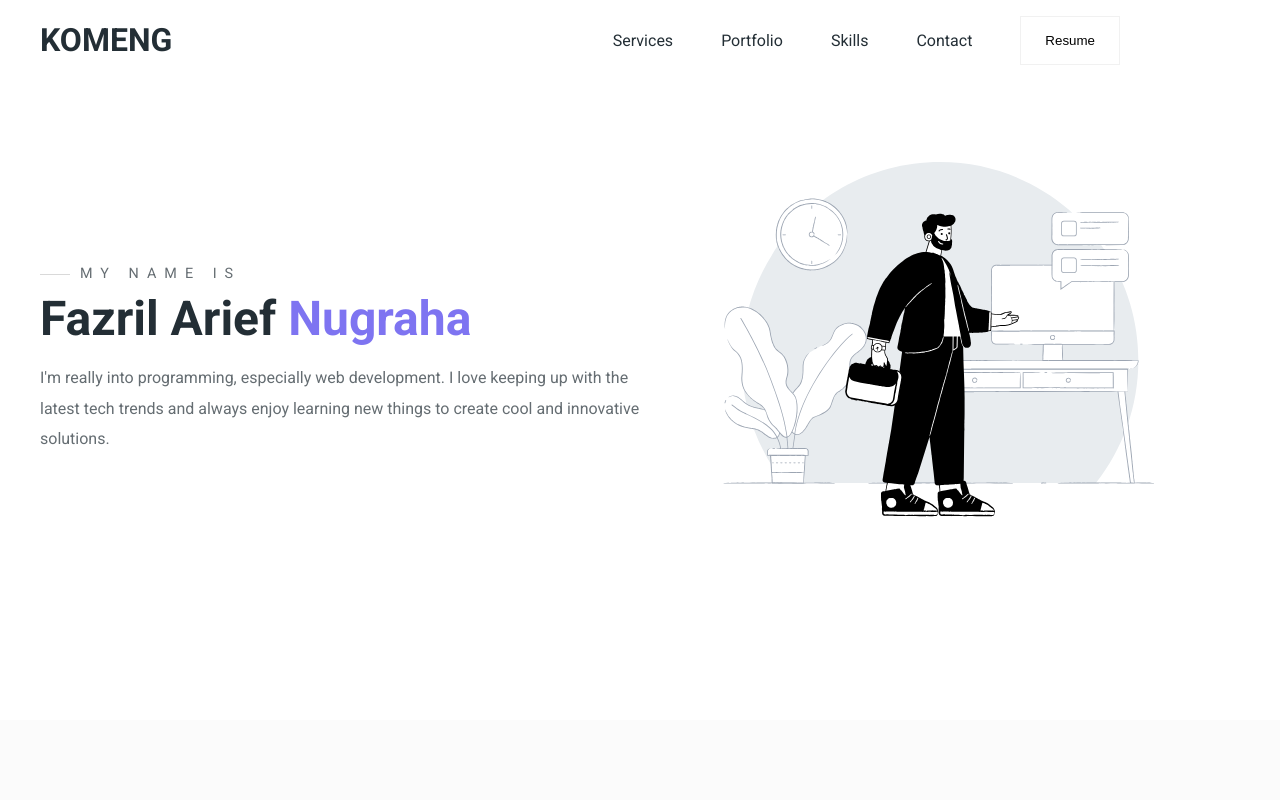
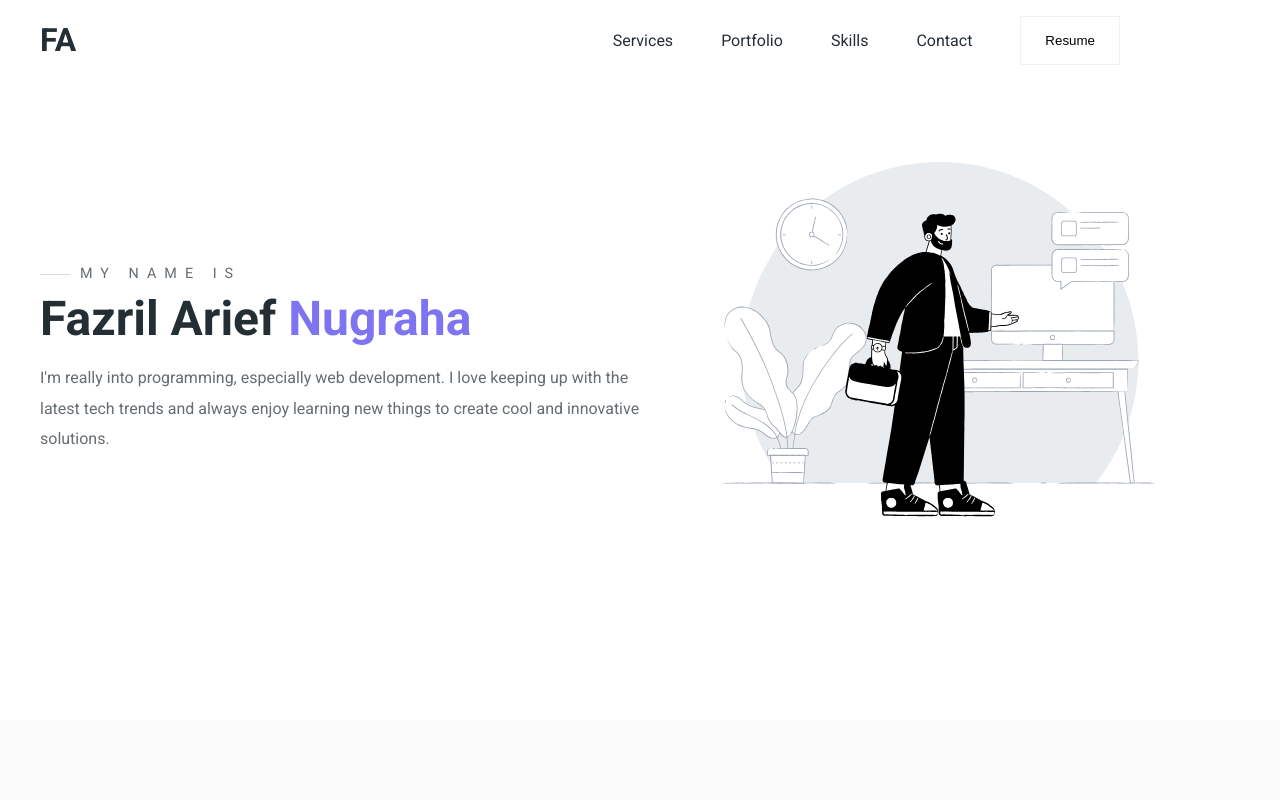
Before and after one commit to fazrilarief/fazril-cv, a plain HTML site: page index.html in a window 1280 px wide. Shown: the top 800 px of the page. Drawn offline with nearby package versions, Linux system fonts and the light colour scheme.

Commit message:
test2 deploy plesk with github

```diff
--- a/index.html
+++ b/index.html
@@ -14,7 +14,7 @@
       <div class="main-container">
         <div class="nav" id="navbar">
           <div class="logo">
-            <a href="/">KOMENG</a>
+            <a href="/">FA</a>
           </div>
 
           <nav>
```
